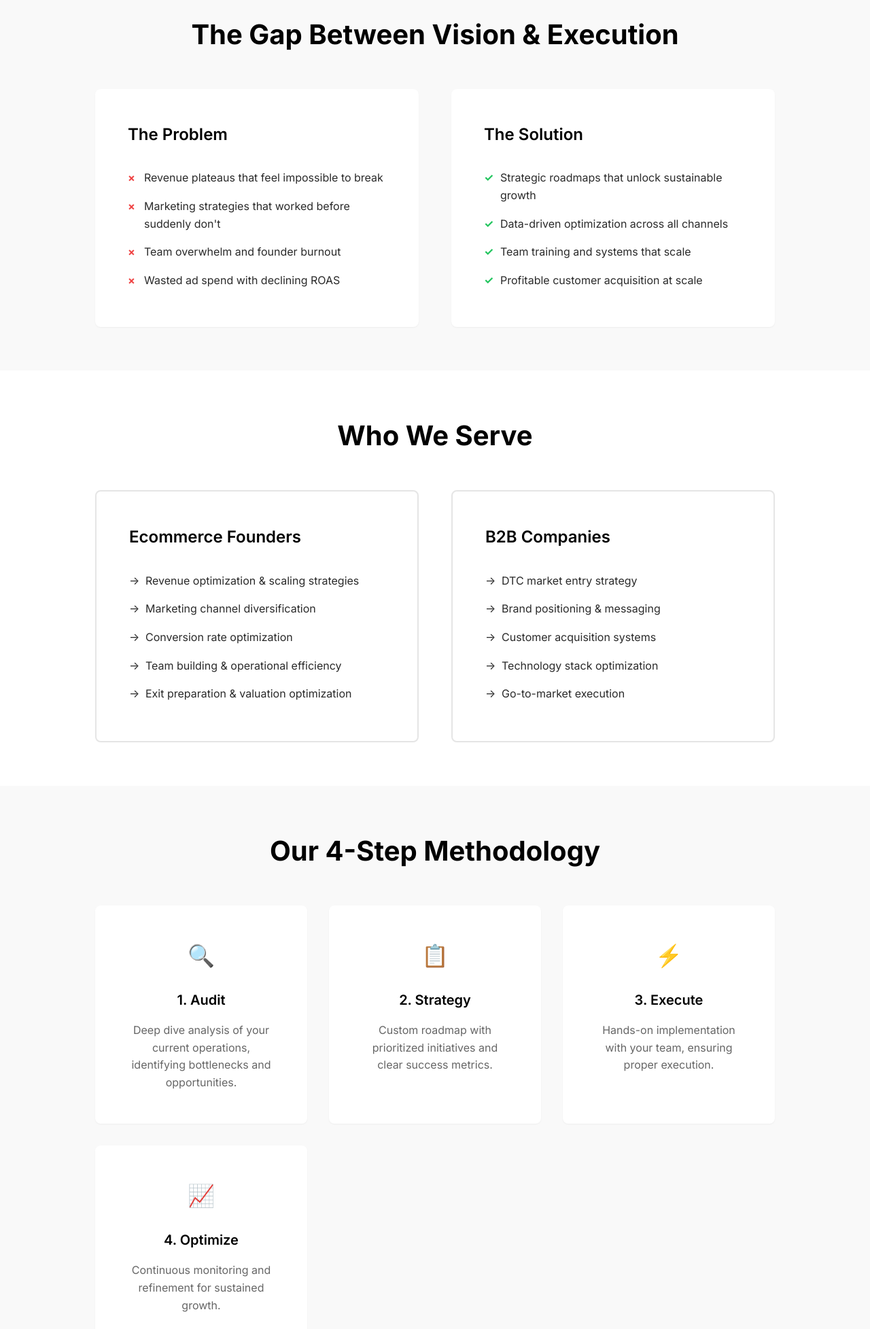
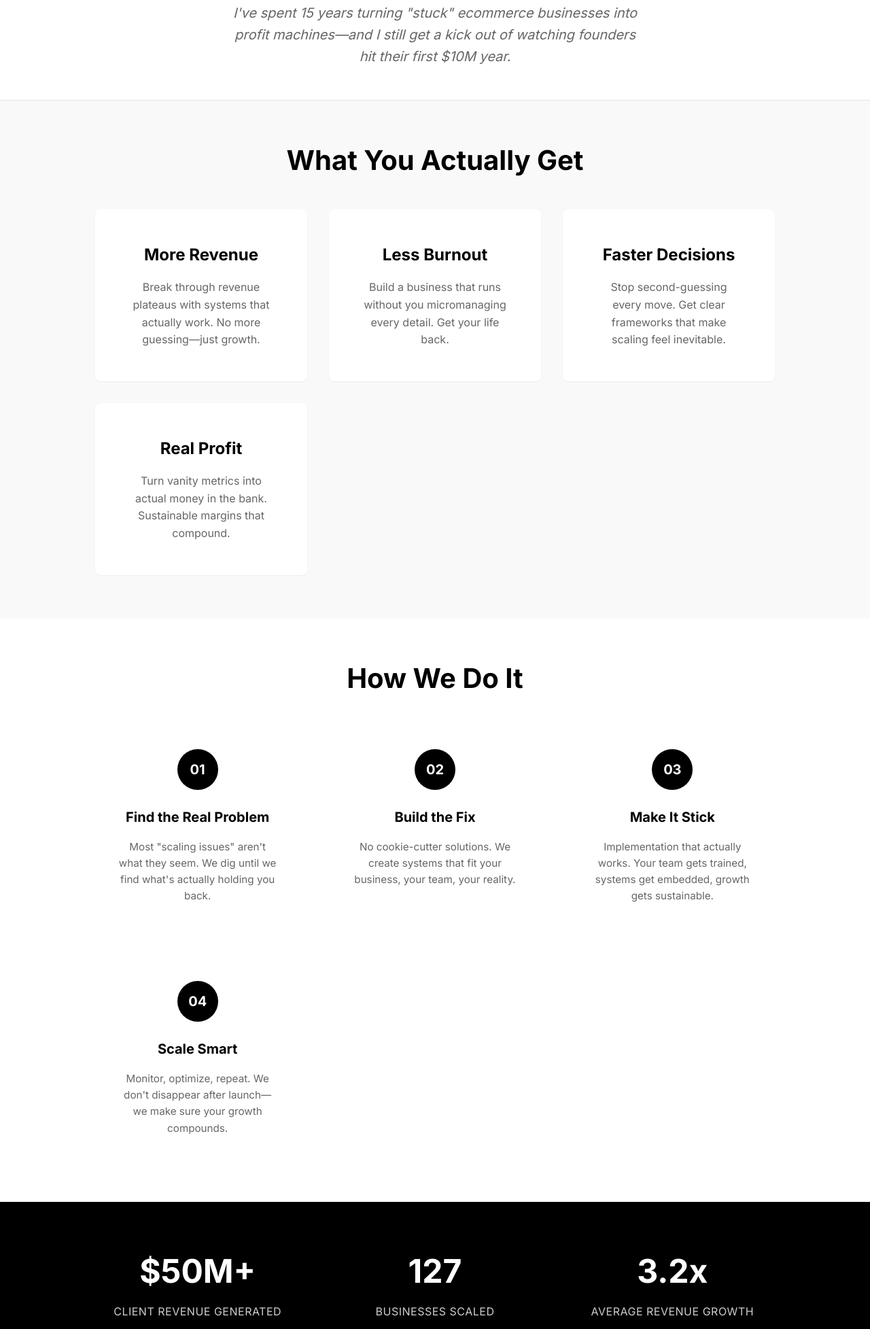
Before and after one commit to gab280812/GabeGSilva, a plain HTML site: page index.html in a window 1280 px wide. Shown: the part 845-2800 px from the top of the page at 68% size. Drawn offline with Linux system fonts and the light colour scheme.

Commit message:
first update

```diff
--- a/index.html
+++ b/index.html
@@ -13,17 +13,14 @@
     <section class="hero">
         <div class="container">
             <div class="hero-grid">
-                <!-- Left Column: Original Hero Content -->
+                <!-- Left Column: Hero Content -->
                 <div class="hero-content">
-                    <h1 class="hero-title">Turn Your Commerce Vision Into Profitable Reality</h1>
-                    <p class="hero-subtitle">Strategic DTC consulting for ambitious ecommerce founders and B2B companies ready to dominate direct-to-consumer markets. No fluff, just results.</p>
+                    <h1 class="hero-title">Scale to $10M+ by Fixing What's Actually Broken with Battle-Tested DTC Systems</h1>
+                    <p class="hero-subtitle">Most ecommerce founders are one strategic pivot away from explosive growth. I help you find it, fix it, and scale it—fast.</p>
                     <button class="cta-button" onclick="openBookingModal()">
-                        Book Strategy Call
+                        Start Scaling
                         <span class="arrow">→</span>
                     </button>
-                    <div class="social-proof">
-                        <span class="proof-text">$50M+ in client revenue generated</span>
-                    </div>
                 </div>
 
                 <!-- Right Column: Search Animation -->
@@ -58,87 +55,105 @@
         </div>
     </section>
 
-    <!-- Pain to Promise Section -->
-    <section class="pain-promise">
+    <!-- Mini-About Section -->
+    <section class="mini-about">
         <div class="container">
-            <h2 class="section-title">The Gap Between Vision & Execution</h2>
-            <div class="pain-promise-grid">
-                <div class="pain-side">
-                    <h3>The Problem</h3>
-                    <ul>
-                        <li>Revenue plateaus that feel impossible to break</li>
-                        <li>Marketing strategies that worked before suddenly don't</li>
-                        <li>Team overwhelm and founder burnout</li>
-                        <li>Wasted ad spend with declining ROAS</li>
-                    </ul>
+            <p class="about-text">I've spent 15 years turning "stuck" ecommerce businesses into profit machines—and I still get a kick out of watching founders hit their first $10M year.</p>
+        </div>
+    </section>
+
+    <!-- Benefits Section -->
+    <section class="benefits">
+        <div class="container">
+            <h2 class="section-title">What You Actually Get</h2>
+            <div class="benefits-grid">
+                <div class="benefit-card">
+                    <h3>More Revenue</h3>
+                    <p>Break through revenue plateaus with systems that actually work. No more guessing—just growth.</p>
                 </div>
-                <div class="promise-side">
-                    <h3>The Solution</h3>
-                    <ul>
-                        <li>Strategic roadmaps that unlock sustainable growth</li>
-                        <li>Data-driven optimization across all channels</li>
-                        <li>Team training and systems that scale</li>
-                        <li>Profitable customer acquisition at scale</li>
-                    </ul>
+                <div class="benefit-card">
+                    <h3>Less Burnout</h3>
+                    <p>Build a business that runs without you micromanaging every detail. Get your life back.</p>
+                </div>
+                <div class="benefit-card">
+                    <h3>Faster Decisions</h3>
+                    <p>Stop second-guessing every move. Get clear frameworks that make scaling feel inevitable.</p>
+                </div>
+                <div class="benefit-card">
+                    <h3>Real Profit</h3>
+                    <p>Turn vanity metrics into actual money in the bank. Sustainable margins that compound.</p>
                 </div>
             </div>
         </div>
     </section>
 
-    <!-- Services Section -->
-    <section class="services">
+    <!-- Methodology Section -->
+    <section class="methodology">
         <div class="container">
-            <h2 class="section-title">Who We Serve</h2>
-            <div class="services-grid">
-                <div class="service-panel">
-                    <h3>Ecommerce Founders</h3>
-                    <ul>
-                        <li>Revenue optimization & scaling strategies</li>
-                        <li>Marketing channel diversification</li>
-                        <li>Conversion rate optimization</li>
-                        <li>Team building & operational efficiency</li>
-                        <li>Exit preparation & valuation optimization</li>
-                    </ul>
+            <h2 class="section-title">How We Do It</h2>
+            <div class="method-grid">
+                <div class="method-step">
+                    <div class="step-number">01</div>
+                    <h3>Find the Real Problem</h3>
+                    <p>Most "scaling issues" aren't what they seem. We dig until we find what's actually holding you back.</p>
                 </div>
-                <div class="service-panel">
-                    <h3>B2B Companies</h3>
-                    <ul>
-                        <li>DTC market entry strategy</li>
-                        <li>Brand positioning & messaging</li>
-                        <li>Customer acquisition systems</li>
-                        <li>Technology stack optimization</li>
-                        <li>Go-to-market execution</li>
-                    </ul>
+                <div class="method-step">
+                    <div class="step-number">02</div>
+                    <h3>Build the Fix</h3>
+                    <p>No cookie-cutter solutions. We create systems that fit your business, your team, your reality.</p>
+                </div>
+                <div class="method-step">
+                    <div class="step-number">03</div>
+                    <h3>Make It Stick</h3>
+                    <p>Implementation that actually works. Your team gets trained, systems get embedded, growth gets sustainable.</p>
+                </div>
+                <div class="method-step">
+                    <div class="step-number">04</div>
+                    <h3>Scale Smart</h3>
+                    <p>Monitor, optimize, repeat. We don't disappear after launch—we make sure your growth compounds.</p>
                 </div>
             </div>
         </div>
     </section>
 
-    <!-- Process Section -->
-    <section class="process">
+    <!-- Proof Section -->
+    <section class="proof">
         <div class="container">
-            <h2 class="section-title">Our 4-Step Methodology</h2>
-            <div class="process-grid">
-                <div class="process-step">
-                    <div class="step-icon">🔍</div>
-                    <h3>1. Audit</h3>
-                    <p>Deep dive analysis of your current operations, identifying bottlenecks and opportunities.</p>
+            <div class="proof-content">
+                <div class="proof-stats">
+                    <div class="stat">
+                        <span class="stat-number">$50M+</span>
+                        <span class="stat-label">Client Revenue Generated</span>
+                    </div>
+                    <div class="stat">
+                        <span class="stat-number">127</span>
+                        <span class="stat-label">Businesses Scaled</span>
+                    </div>
+                    <div class="stat">
+                        <span class="stat-number">3.2x</span>
+                        <span class="stat-label">Average Revenue Growth</span>
+                    </div>
                 </div>
-                <div class="process-step">
-                    <div class="step-icon">📋</div>
-                    <h3>2. Strategy</h3>
-                    <p>Custom roadmap with prioritized initiatives and clear success metrics.</p>
+                <div class="proof-testimonial">
+                    <blockquote>
+                        "We were stuck at $8M for two years. After working together, we hit $15M in 10 months. The systems he built still run our business today."
+                    </blockquote>
+                    <cite>— Sarah Chen, CEO of ModernHome</cite>
                 </div>
-                <div class="process-step">
-                    <div class="step-icon">⚡</div>
-                    <h3>3. Execute</h3>
-                    <p>Hands-on implementation with your team, ensuring proper execution.</p>
-                </div>
-                <div class="process-step">
-                    <div class="step-icon">📈</div>
-                    <h3>4. Optimize</h3>
-                    <p>Continuous monitoring and refinement for sustained growth.</p>
-                </div>
+            </div>
+        </div>
+    </section>
+
+    <!-- Final CTA Section -->
+    <section class="final-cta">
+        <div class="container">
+            <div class="cta-content">
+                <h2>Ready to Build Your Next Revenue Chapter?</h2>
+                <p>Stop wondering what's possible. Let's find out together.</p>
+                <button class="cta-button large" onclick="openBookingModal()">
+                    Start Scaling Now
+                    <span class="arrow">→</span>
+                </button>
             </div>
         </div>
     </section>
--- a/script.js
+++ b/script.js
@@ -1,38 +1,38 @@
 // Problem statements for typewriter animation
 const problems = [
-    "Ecommerce Stuck at $2, 8 or 12 Million",
-    "AI has tanked my SEO",
-    "Can't scale advertising",
-    "B2B launching DTC for the first time",
-    "Founder Burnout",
-    "My team needs training",
-    "Making my ecommerce profitable",
-    "Building stores that scale without hinderance",
-    "I don't know my market",
-    "How do I implement AI to improve my ecommerce"
+    "Why is my product not ranking on Google?",
+    "How do I handle out‑of‑stock pages without losing traffic?",
+    "Is my website loading too slow for Google?",
+    "Why is my site getting duplicate‑content penalties?",
+    "Getting clicks but no sales—what's going wrong?",
+    "Why don't visitors trust my store yet?",
+    "How do I get people to keep buying from me?",
+    "Inventory feels impossible—is there a fix?",
+    "Why is my ad budget evaporating without results?",
+    "Lack of conversions despite decent traffic—help?"
 ];
 
 // Corresponding client reviews for each problem
 const reviews = [
     {
         stars: 5,
-        text: "Helped us break through the $8M plateau with strategic channel diversification. Revenue jumped 65% in 8 months.",
+        text: "Fixed our SEO strategy and product pages. Now ranking #1 for our main keywords and organic traffic is up 340%.",
         name: "Sarah Chen",
         title: "CEO, ModernHome",
         avatar: "SC",
         color: "#3b82f6"
     },
     {
-        stars: 4,
-        text: "Recovered our organic traffic after AI updates destroyed our rankings. Back to 150% of previous levels.",
+        stars: 5,
+        text: "Smart out-of-stock page strategy kept our SEO juice flowing. Traffic stayed steady even during supply issues.",
         name: "Marcus Rodriguez",
         title: "Marketing Director, TechGear",
         avatar: "MR",
         color: "#10b981"
     },
     {
-        stars: 5,
-        text: "Transformed our ad strategy from bleeding money to 4.2x ROAS. Finally profitable at scale.",
+        stars: 4,
+        text: "Site speed optimization was a game-changer. Load times dropped 60% and Google rankings shot up immediately.",
         name: "Jennifer Walsh",
         title: "Founder, EcoLiving",
         avatar: "JW",
@@ -40,23 +40,23 @@ const reviews = [
     },
     {
         stars: 5,
-        text: "Seamless DTC launch strategy. Went from B2B-only to $2M DTC revenue in our first year.",
+        text: "Cleaned up our duplicate content mess. Penalties lifted and organic visibility returned within 6 weeks.",
         name: "David Kim",
         title: "VP Strategy, InnovateTech",
         avatar: "DK",
         color: "#8b5cf6"
     },
     {
-        stars: 4,
-        text: "Built systems that let me step back from daily operations. Finally have my life back while revenue grows.",
+        stars: 5,
+        text: "Conversion optimization turned our traffic into actual sales. Same visitors, 3x more revenue.",
         name: "Lisa Thompson",
         title: "Founder, StyleCraft",
         avatar: "LT",
         color: "#ef4444"
     },
     {
-        stars: 5,
-        text: "Team training program was game-changing. Our conversion rates improved 40% across all channels.",
+        stars: 4,
+        text: "Trust signals and social proof overhaul transformed our store. Conversion rate jumped from 1.2% to 4.8%.",
         name: "Michael Chang",
         title: "COO, SportsPro",
         avatar: "MC",
@@ -64,31 +64,31 @@ const reviews = [
     },
     {
         stars: 5,
-        text: "Turned our struggling store profitable in 90 days. Clear roadmap and flawless execution.",
+        text: "Email automation and loyalty program built our repeat customer base. 60% of revenue now comes from returning customers.",
         name: "Amanda Foster",
         title: "CEO, BeautyBox",
         avatar: "AF",
         color: "#84cc16"
     },
     {
-        stars: 4,
-        text: "Infrastructure overhaul eliminated our scaling bottlenecks. Now handling 10x the volume seamlessly.",
+        stars: 5,
+        text: "Inventory management system eliminated stockouts and overstock. Cash flow improved 40% in first quarter.",
         name: "Robert Martinez",
         title: "CTO, GrowthCorp",
         avatar: "RM",
         color: "#f97316"
     },
     {
-        stars: 5,
-        text: "Market research insights were spot-on. Pivoted our positioning and saw immediate traction.",
+        stars: 4,
+        text: "Ad account restructure and targeting fix brought ROAS from 0.8x to 4.2x. Finally profitable advertising.",
         name: "Emily Watson",
         title: "Marketing Lead, FreshStart",
         avatar: "EW",
         color: "#ec4899"
     },
     {
-        stars: 4,
-        text: "AI implementation boosted our personalization engine. Customer lifetime value up 85%.",
+        stars: 5,
+        text: "Conversion rate optimization across the funnel. Traffic stayed the same but revenue doubled in 90 days.",
         name: "James Liu",
         title: "Data Director, SmartCommerce",
         avatar: "JL",
--- a/styles.css
+++ b/styles.css
@@ -295,8 +295,25 @@ body {
     font-size: 0.8rem;
 }
 
-/* Pain to Promise Section */
-.pain-promise {
+/* Mini-About Section */
+.mini-about {
+    padding: var(--spacing-xl) 0;
+    background: var(--white);
+    border-bottom: 1px solid var(--light-gray);
+}
+
+.about-text {
+    font-size: 1.25rem;
+    color: var(--medium-gray);
+    text-align: center;
+    max-width: 600px;
+    margin: 0 auto;
+    font-style: italic;
+    line-height: 1.6;
+}
+
+/* Benefits Section */
+.benefits {
     padding: var(--spacing-2xl) 0;
     background: #f9f9f9;
 }
@@ -308,150 +325,179 @@ body {
     text-align: center;
     margin-bottom: var(--spacing-xl);
     color: var(--black);
+    line-height: 1.2;
 }
 
-.pain-promise-grid {
+.benefits-grid {
     display: grid;
-    grid-template-columns: 1fr 1fr;
+    grid-template-columns: repeat(auto-fit, minmax(280px, 1fr));
+    gap: var(--spacing-lg);
+    max-width: 1000px;
+    margin: 0 auto;
+}
+
+.benefit-card {
+    background: var(--white);
+    padding: var(--spacing-xl);
+    border-radius: var(--radius);
+    box-shadow: var(--shadow-sm);
+    text-align: center;
+    transition: all 0.3s ease-out;
+}
+
+.benefit-card:hover {
+    transform: translateY(-4px);
+    box-shadow: var(--shadow-lg);
+}
+
+.benefit-card h3 {
+    font-size: 1.5rem;
+    font-weight: 700;
+    margin-bottom: var(--spacing-sm);
+    color: var(--black);
+}
+
+.benefit-card p {
+    color: var(--medium-gray);
+    line-height: 1.6;
+    font-size: 1rem;
+}
+
+/* Methodology Section */
+.methodology {
+    padding: var(--spacing-2xl) 0;
+    background: var(--white);
+}
+
+.method-grid {
+    display: grid;
+    grid-template-columns: repeat(auto-fit, minmax(250px, 1fr));
     gap: var(--spacing-xl);
     max-width: 1000px;
     margin: 0 auto;
 }
 
-.pain-side, .promise-side {
-    background: var(--white);
-    padding: var(--spacing-xl);
-    border-radius: var(--radius);
-    box-shadow: var(--shadow-sm);
+.method-step {
+    text-align: center;
+    padding: var(--spacing-lg);
 }
 
-.pain-side h3, .promise-side h3 {
-    font-size: 1.5rem;
-    font-weight: 600;
-    margin-bottom: var(--spacing-md);
-    color: var(--black);
+.step-number {
+    display: inline-block;
+    width: 60px;
+    height: 60px;
+    background: var(--black);
+    color: var(--white);
+    border-radius: 50%;
+    display: flex;
+    align-items: center;
+    justify-content: center;
+    font-size: 1.25rem;
+    font-weight: 700;
+    margin: 0 auto var(--spacing-md) auto;
 }
 
-.pain-side ul, .promise-side ul {
-    list-style: none;
-}
-
-.pain-side li, .promise-side li {
-    padding: var(--spacing-xs) 0;
-    position: relative;
-    padding-left: var(--spacing-md);
-}
-
-.pain-side li::before {
-    content: "×";
-    position: absolute;
-    left: 0;
-    color: #ef4444;
-    font-weight: bold;
-}
-
-.promise-side li::before {
-    content: "✓";
-    position: absolute;
-    left: 0;
-    color: var(--green);
-    font-weight: bold;
-}
-
-/* Services Section */
-.services {
-    padding: var(--spacing-2xl) 0;
-    background: var(--white);
-}
-
-.services-grid {
-    display: grid;
-    grid-template-columns: 1fr 1fr;
-    gap: var(--spacing-xl);
-    max-width: 1000px;
-    margin: 0 auto;
-}
-
-.service-panel {
-    background: var(--white);
-    border: 2px solid var(--light-gray);
-    padding: var(--spacing-xl);
-    border-radius: var(--radius);
-    transition: all 0.3s ease-out;
-}
-
-.service-panel:hover {
-    border-color: var(--dark-gray);
-    box-shadow: var(--shadow-md);
-}
-
-.service-panel h3 {
-    font-size: 1.5rem;
-    font-weight: 600;
-    margin-bottom: var(--spacing-md);
-    color: var(--black);
-}
-
-.service-panel ul {
-    list-style: none;
-}
-
-.service-panel li {
-    padding: var(--spacing-xs) 0;
-    position: relative;
-    padding-left: var(--spacing-md);
-}
-
-.service-panel li::before {
-    content: "→";
-    position: absolute;
-    left: 0;
-    color: var(--dark-gray);
-}
-
-/* Process Section */
-.process {
-    padding: var(--spacing-2xl) 0;
-    background: #f9f9f9;
-}
-
-.process-grid {
-    display: grid;
-    grid-template-columns: repeat(auto-fit, minmax(250px, 1fr));
-    gap: var(--spacing-lg);
-    max-width: 1000px;
-    margin: 0 auto;
-}
-
-.process-step {
-    background: var(--white);
-    padding: var(--spacing-xl);
-    border-radius: var(--radius);
-    text-align: center;
-    box-shadow: var(--shadow-sm);
-    transition: all 0.3s ease-out;
-}
-
-.process-step:hover {
-    transform: translateY(-4px);
-    box-shadow: var(--shadow-lg);
-}
-
-.step-icon {
-    font-size: 2rem;
-    margin-bottom: var(--spacing-md);
-}
-
-.process-step h3 {
+.method-step h3 {
     font-size: 1.25rem;
-    font-weight: 600;
+    font-weight: 700;
     margin-bottom: var(--spacing-sm);
     color: var(--black);
 }
 
-.process-step p {
+.method-step p {
     color: var(--medium-gray);
     line-height: 1.6;
+    font-size: 0.95rem;
+}
+
+/* Proof Section */
+.proof {
+    padding: var(--spacing-2xl) 0;
+    background: var(--black);
+    color: var(--white);
+}
+
+.proof-content {
+    max-width: 1000px;
+    margin: 0 auto;
+    text-align: center;
+}
+
+.proof-stats {
+    display: grid;
+    grid-template-columns: repeat(auto-fit, minmax(200px, 1fr));
+    gap: var(--spacing-xl);
+    margin-bottom: var(--spacing-2xl);
+}
+
+.stat {
+    text-align: center;
+}
+
+.stat-number {
+    display: block;
+    font-size: 3rem;
+    font-weight: 700;
+    color: var(--white);
+    margin-bottom: var(--spacing-xs);
+}
+
+.stat-label {
+    font-size: 1rem;
+    color: #cccccc;
+    text-transform: uppercase;
+    letter-spacing: 0.5px;
+}
+
+.proof-testimonial {
+    max-width: 600px;
+    margin: 0 auto;
+    padding: var(--spacing-xl);
+    border-left: 4px solid var(--white);
+    background: rgba(255, 255, 255, 0.05);
+    border-radius: var(--radius);
+}
+
+.proof-testimonial blockquote {
+    font-size: 1.25rem;
+    font-style: italic;
+    margin-bottom: var(--spacing-md);
+    line-height: 1.6;
+}
+
+.proof-testimonial cite {
+    font-size: 1rem;
+    color: #cccccc;
+    font-style: normal;
+}
+
+/* Final CTA Section */
+.final-cta {
+    padding: var(--spacing-2xl) 0;
+    background: #f9f9f9;
+    text-align: center;
+}
+
+.cta-content h2 {
+    font-size: 2.5rem;
+    font-weight: 700;
+    color: var(--black);
+    margin-bottom: var(--spacing-md);
+    line-height: 1.2;
+}
+
+.cta-content p {
+    font-size: 1.25rem;
+    color: var(--medium-gray);
+    margin-bottom: var(--spacing-xl);
+    max-width: 500px;
+    margin-left: auto;
+    margin-right: auto;
+}
+
+.cta-button.large {
+    font-size: 1.25rem;
+    padding: var(--spacing-lg) var(--spacing-2xl);
 }
 
 /* Modal Styles */
@@ -583,14 +629,19 @@ body {
         max-width: 100%;
     }
 
-    .pain-promise-grid,
-    .services-grid {
+    .benefits-grid,
+    .method-grid {
         grid-template-columns: 1fr;
         gap: var(--spacing-lg);
     }
 
-    .process-grid {
+    .proof-stats {
         grid-template-columns: 1fr;
+        gap: var(--spacing-md);
+    }
+
+    .stat-number {
+        font-size: 2.5rem;
     }
 
     .section-title {
```
